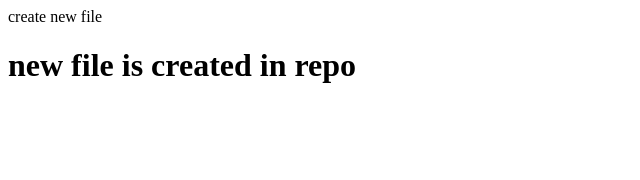
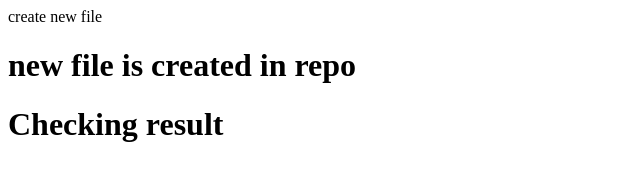
Before and after one commit to poojaaxx/github, a plain HTML site: page about.html in a window 1280 px wide. Shown: the whole page, without its empty margins (0-640 px from the left). Drawn offline with Linux system fonts and the light colour scheme.

Commit message:
checking

```diff
--- a/about.html
+++ b/about.html
@@ -4,3 +4,4 @@
     <h1>new file is created in repo</h1>
   </body>
 </html>
+<h1>Checking result</h1>
```
